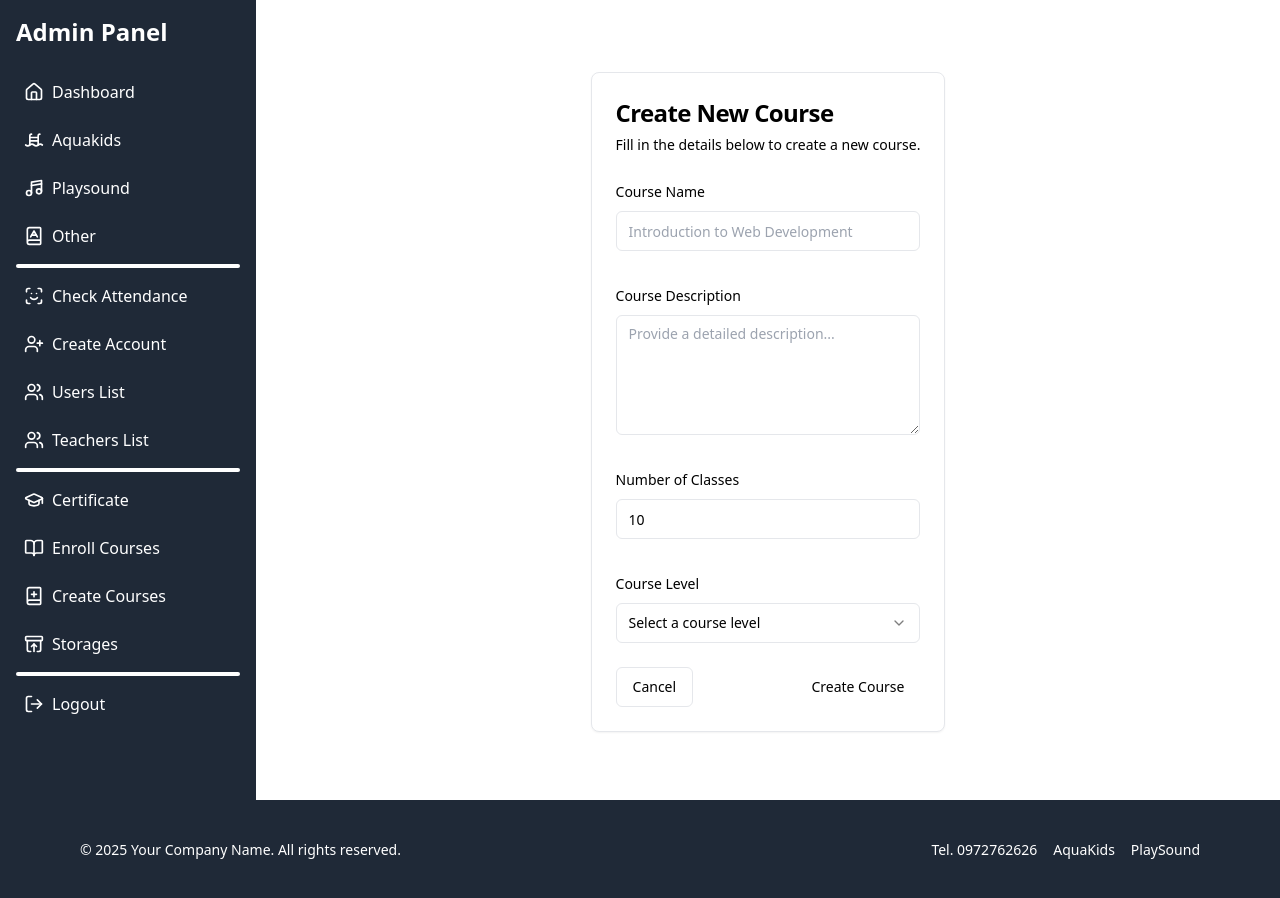
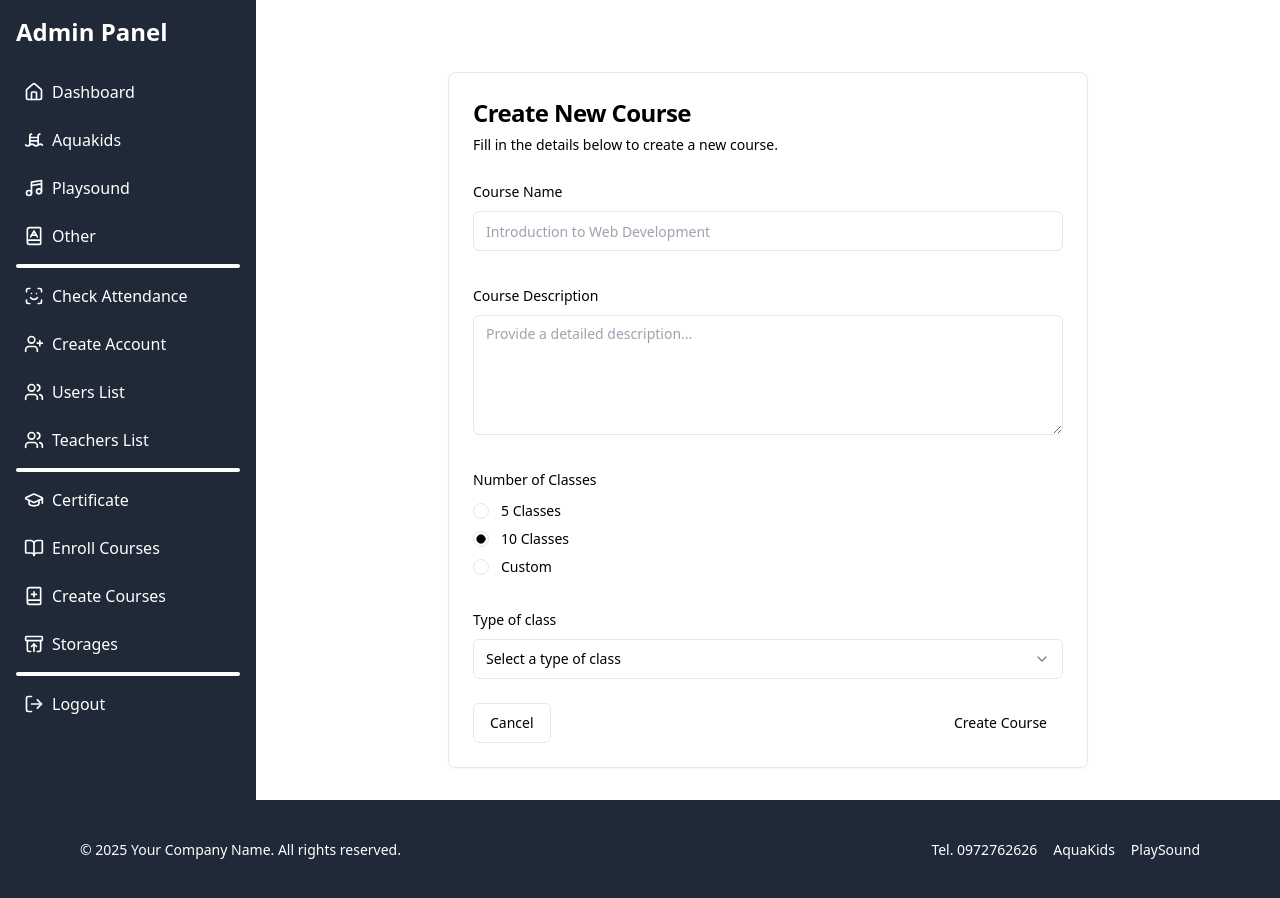
Before and after one commit to Kevin99008/AQ, a Next.js app: page /admin/createCourse in a window 1280 px wide. Built offline with nearby package versions, Linux system fonts and the light colour scheme.

Commit message:
modify enrollCourse, createCourse

```diff
--- a/app/(admin)/admin/(course)/createCourse/page.tsx
+++ b/app/(admin)/admin/(course)/createCourse/page.tsx
@@ -1,6 +1,4 @@
 "use client"
-
-import type React from "react"
 import { useState } from "react"
 import { useRouter } from "next/navigation"
 import { zodResolver } from "@hookform/resolvers/zod"
@@ -12,6 +10,7 @@ import { Button } from "@/components/ui/button"
 import { Card, CardContent, CardDescription, CardFooter, CardHeader, CardTitle } from "@/components/ui/card"
 import { Form, FormControl, FormField, FormItem, FormLabel, FormMessage } from "@/components/ui/form"
 import { Input } from "@/components/ui/input"
+import { RadioGroup, RadioGroupItem } from "@/components/ui/radio-group"
 import { Select, SelectContent, SelectItem, SelectTrigger, SelectValue } from "@/components/ui/select"
 import { Textarea } from "@/components/ui/textarea"
 import { apiFetch, TOKEN_EXPIRED } from "@/utils/api"
@@ -19,14 +18,15 @@ import { apiFetch, TOKEN_EXPIRED } from "@/utils/api"
 const formSchema = z.object({
   name: z.string().min(3, { message: "Course name must be at least 3 characters" }),
   description: z.string().min(10, { message: "Description must be at least 10 characters" }),
-  numberOfClasses: z.coerce.number().int().min(1, { message: "Course must have at least 1 class" }),
-  levelId: z.string({ required_error: "Please select a course level" }), // Change courseGroup to levelId
+  classesOption: z.enum(["5", "10", "custom"], { required_error: "Please select number of classes" }),
+  customClasses: z.coerce.number().int().min(1, { message: "Course must have at least 1 class" }).optional(),
+  levelId: z.string({ required_error: "Please select a course level" }),
 })
 
-const courseLevels = [
-  { id: "1", name: "Beginner" },
-  { id: "2", name: "Intermediate" },
-  { id: "3", name: "Advanced" },
+const classTypes = [
+  { id: "1", name: "Aquakids" },
+  { id: "2", name: "Playsound" },
+  { id: "3", name: "Other" },
 ]
 
 export default function CreateCoursePage() {
@@ -38,19 +38,32 @@ export default function CreateCoursePage() {
     defaultValues: {
       name: "",
       description: "",
-      numberOfClasses: 10,
+      classesOption: "10",
+      customClasses: undefined,
       levelId: "",
     },
   })
+
+  // Watch the classesOption field to conditionally render the custom input
+  const classesOption = form.watch("classesOption")
 
   async function onSubmit(values: z.infer<typeof formSchema>) {
     setIsSubmitting(true)
 
     try {
+      // Determine the actual number of classes based on the selection
+      const numberOfClasses =
+        values.classesOption === "custom" ? values.customClasses : Number.parseInt(values.classesOption, 10)
+
+      if (!numberOfClasses) {
+        throw new Error("Number of classes is required")
+      }
+
       const response = await apiFetch("/api/courses/create/", "POST", {
         courseName: values.name,
         description: values.description,
-        levelId: values.levelId,  // Just sending the levelId, not the entire level object
+        levelId: values.levelId,
+        numberOfClasses: numberOfClasses,
       })
 
       if (response === TOKEN_EXPIRED) throw new Error("Token expired. Please log in again.")
@@ -65,10 +78,9 @@ export default function CreateCoursePage() {
     }
   }
 
-
   return (
     <div className="container py-10 place-items-center">
-      <Card>
+      <Card className="w-2/3">
         <CardHeader>
           <CardTitle className="text-2xl">Create New Course</CardTitle>
           <CardDescription>Fill in the details below to create a new course.</CardDescription>
@@ -106,34 +118,82 @@ export default function CreateCoursePage() {
 
               <FormField
                 control={form.control}
-                name="numberOfClasses"
+                name="classesOption"
                 render={({ field }) => (
-                  <FormItem>
+                  <FormItem className="space-y-3">
                     <FormLabel>Number of Classes</FormLabel>
                     <FormControl>
-                      <Input type="number" min="1" {...field} />
+                      <RadioGroup
+                        onValueChange={field.onChange}
+                        defaultValue={field.value}
+                        className="flex flex-col space-y-1"
+                      >
+                        <FormItem className="flex items-center space-x-3 space-y-0">
+                          <FormControl>
+                            <RadioGroupItem value="5" />
+                          </FormControl>
+                          <FormLabel className="font-normal">5 Classes</FormLabel>
+                        </FormItem>
+                        <FormItem className="flex items-center space-x-3 space-y-0">
+                          <FormControl>
+                            <RadioGroupItem value="10" />
+                          </FormControl>
+                          <FormLabel className="font-normal">10 Classes</FormLabel>
+                        </FormItem>
+                        <FormItem className="flex items-center space-x-3 space-y-0">
+                          <FormControl>
+                            <RadioGroupItem value="custom" />
+                          </FormControl>
+                          <FormLabel className="font-normal">Custom</FormLabel>
+                        </FormItem>
+                      </RadioGroup>
                     </FormControl>
                     <FormMessage />
                   </FormItem>
                 )}
               />
 
+              {classesOption === "custom" && (
+                <FormField
+                  control={form.control}
+                  name="customClasses"
+                  render={({ field }) => (
+                    <FormItem>
+                      <FormLabel>Custom Number of Classes</FormLabel>
+                      <FormControl>
+                        <Input
+                          type="number"
+                          min="1"
+                          placeholder="Enter number of classes"
+                          {...field}
+                          onChange={(e) => {
+                            const value = e.target.value === "" ? undefined : Number.parseInt(e.target.value, 10)
+                            field.onChange(value)
+                          }}
+                        />
+                      </FormControl>
+                      <FormMessage />
+                    </FormItem>
+                  )}
+                />
+              )}
+
               <FormField
                 control={form.control}
                 name="levelId"
                 render={({ field }) => (
                   <FormItem>
-                    <FormLabel>Course Level</FormLabel>
+                    <FormLabel>Type of class</FormLabel>
                     <Select onValueChange={field.onChange} defaultValue={field.value}>
                       <FormControl>
                         <SelectTrigger>
-                          <SelectValue placeholder="Select a course level" />
+                          <SelectValue placeholder="Select a type of class" />
                         </SelectTrigger>
                       </FormControl>
                       <SelectContent>
-                        {courseLevels.map((level) => (
-                          <SelectItem key={level.id} value={level.id}>
-                            {level.name}
+                        {classTypes.map((type) => (
+                          <SelectItem key={type.id} value={type.id}>
+                            {type.name}
                           </SelectItem>
                         ))}
                       </SelectContent>
--- a/app/(admin)/admin/(course)/enrollCourse/page.tsx
+++ b/app/(admin)/admin/(course)/enrollCourse/page.tsx
@@ -237,11 +237,6 @@ export default function EnrollmentPage() {
               </RadioGroup>
 
             </CardContent>
-            <CardFooter className="flex justify-between">
-              <Button variant="outline" onClick={handleBack}>
-                Back
-              </Button>
-            </CardFooter>
           </>
         )}
 
@@ -268,19 +263,18 @@ export default function EnrollmentPage() {
               <div className="space-y-3 max-h-[400px] overflow-y-auto">
                 {filteredCourse.map((course) => (
                   <div
-                    key={course.id}
-                    className="p-3 border rounded-md cursor-pointer hover:bg-muted/50 transition-colors"
-                    onClick={() => handleCourseSelect(course)}
-                  >
+                  key={course.id}
+                  className={`p-3 rounded-md cursor-pointer transition-colors hover:shadow-md
+                    ${course.type == 1 ? "bg-gradient-to-br from-blue-50 to-blue-100 border-blue-200" :
+                      course.type === 2 ? "bg-gradient-to-br from-pink-50 to-pink-100 border-pink-200" :
+                      "bg-gradient-to-br from-orange-50 to-orange-100 border-orange-200"}`}
+                  onClick={() => handleCourseSelect(course)}
+                >
                     <div className="flex justify-between items-start mb-1">
                       <h3 className="font-medium">{course.courseName}</h3>
-                      <Badge>{course.level}</Badge>
                     </div>
                     <p className="text-sm text-muted-foreground mb-2">{course.description}</p>
                     <div className="flex flex-wrap gap-2 text-xs text-muted-foreground">
-                      <span>Category: {course.description}</span>
-                      <span>•</span>
-                      <span>Level: {course.level}</span>
                     </div>
                   </div>
                 ))}
@@ -370,7 +364,7 @@ export default function EnrollmentPage() {
                   <div className="flex flex-wrap gap-2 text-xs text-muted-foreground mt-2">
                     <span>Quota: {selectedCourse.quota}</span>
                     <span>•</span>
-                    <span>Level: {selectedCourse.level}</span>
+                    <span>Level: {selectedCourse.type}</span>
                   </div>
                 </div>
 
--- a/types/course.ts
+++ b/types/course.ts
@@ -3,7 +3,7 @@ export interface Course {
   name: string
   description: string
   category: string
-  level: "Beginner" | "Intermediate" | "Advanced"
+  type: "AquaKids" | "Playsound" | "Other"
   duration: string
   startDate: string
 }
@@ -12,6 +12,6 @@ export interface CourseRaw {
   id: number
   courseName: string
   description: string
-  level: "Beginner" | "Intermediate" | "Advanced"
+  type: "AquaKids" | "Playsound" | "Other"
   quota: number
 }
```
